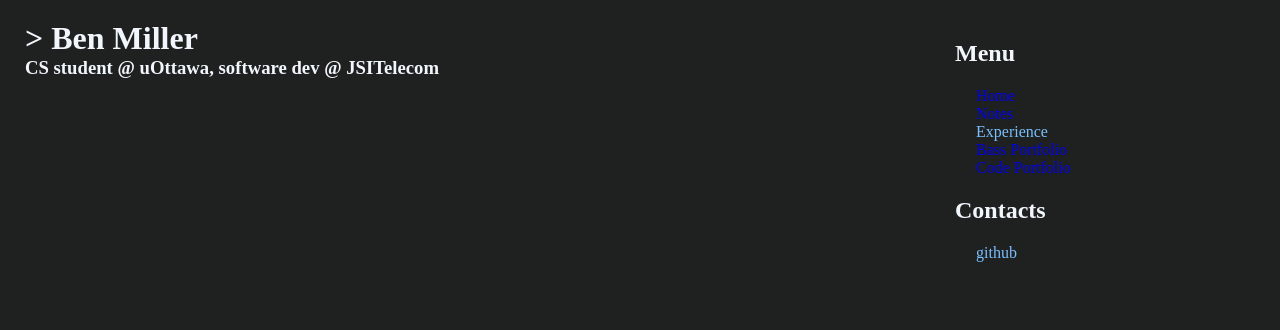
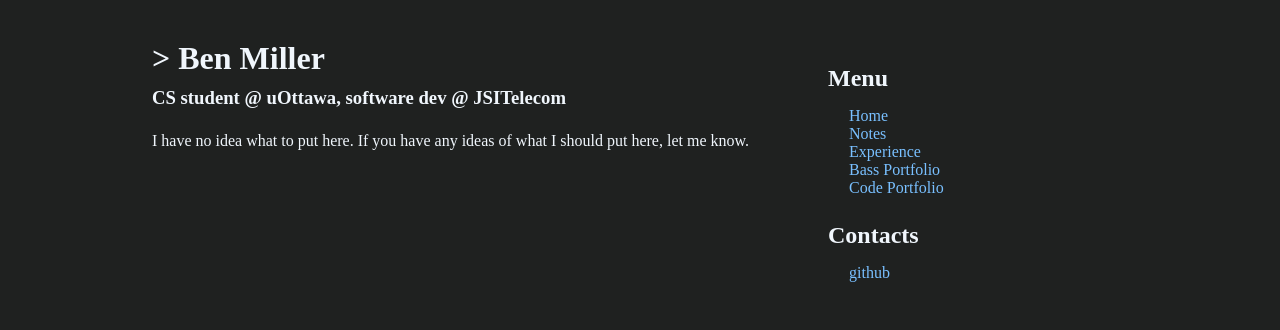
Before and after one commit to Bens-Jammin/Demo-Site, a plain HTML site: page home.html in a window 1280 px wide. Drawn offline with nearby package versions, Linux system fonts and the light colour scheme.

Commit message:
more ui updates

```diff
--- a/home.html
+++ b/home.html
@@ -13,7 +13,9 @@
         <div class="container">
             <div class="content" id="content">
                 <h1 style="margin: 0"> > Ben Miller</h1>
-                <h3 style="margin: 0">CS student @ uOttawa, software dev @ JSITelecom </h3  >
+                <h3>CS student @ uOttawa, software dev @ JSITelecom </h3>
+                <br style="margin: 50px">
+                I have no idea what to put here. If you have any ideas of what I should put here, let me know.
             </div>
             <div class="menu">
                 <h2>Menu</h2>
--- a/styling/note.css
+++ b/styling/note.css
@@ -5,12 +5,12 @@ html, body {
     width: 100%;
     max-width: 100%;
 }
-
+body { }
 .container {
-    max-width: 100%;
+    max-width: 80%;
     width: 100%;
     margin: 0 auto;
-    padding: 20px;
+    padding: 40px 20px;
     display: grid;
     grid-template-columns: 1fr 300px;
     gap: 20px;
@@ -83,10 +83,11 @@ pre code {
 }
 
 b { color: var(--dark-text-emph) }
-a:visited { color: inherit; } a { text-decoration: none;}
+a, a:visited { color: inherit; text-decoration: none;}
 body { color: var(--dark-text-emph); background-color: var(--dark-bkg);}
-h1, h2 { color: var(--dark-text-emph) }
-p { padding: 4px 2px }
+h1, h2 { margin: 25px 10px 15px 0; color: var(--dark-text-emph) }
+h3, h4 { margin: 10px 5px 5px 0; }
+p { padding: 4px 2px; margin: 4px 0 8px 0;  }
 
 table, th, td {border: 1px solid var(--dark-text-emph);  border-collapse: collapse; }
 th, td { padding: 6px 4px;}
```
